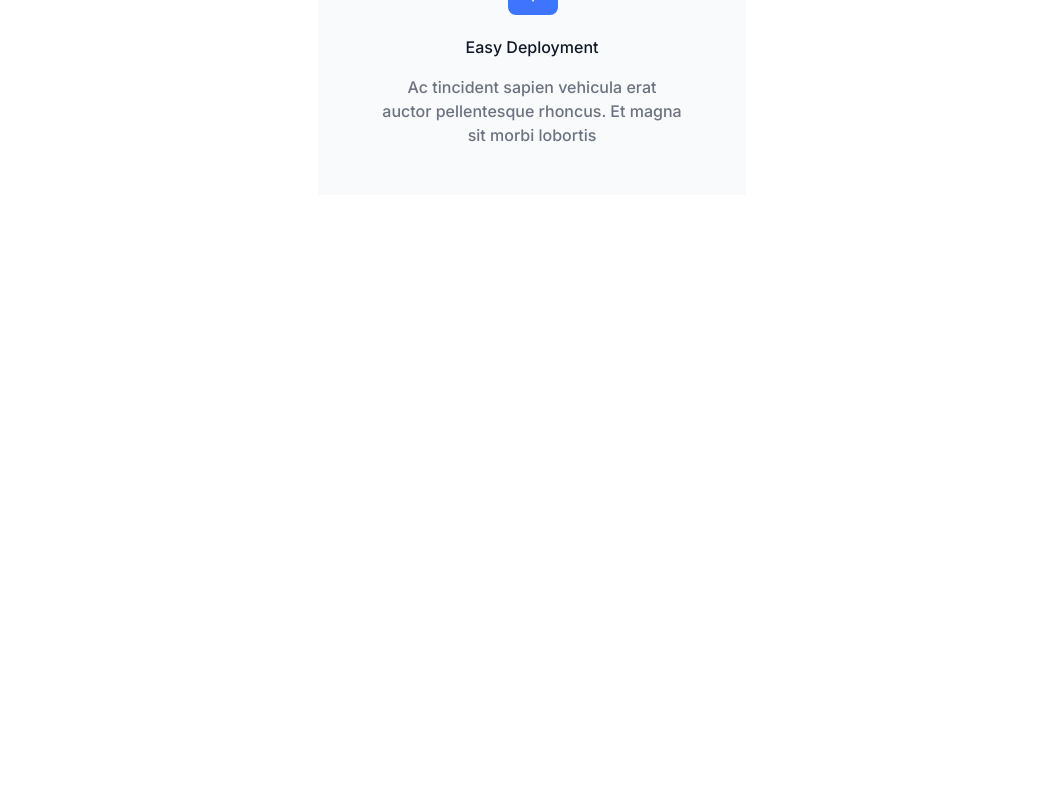
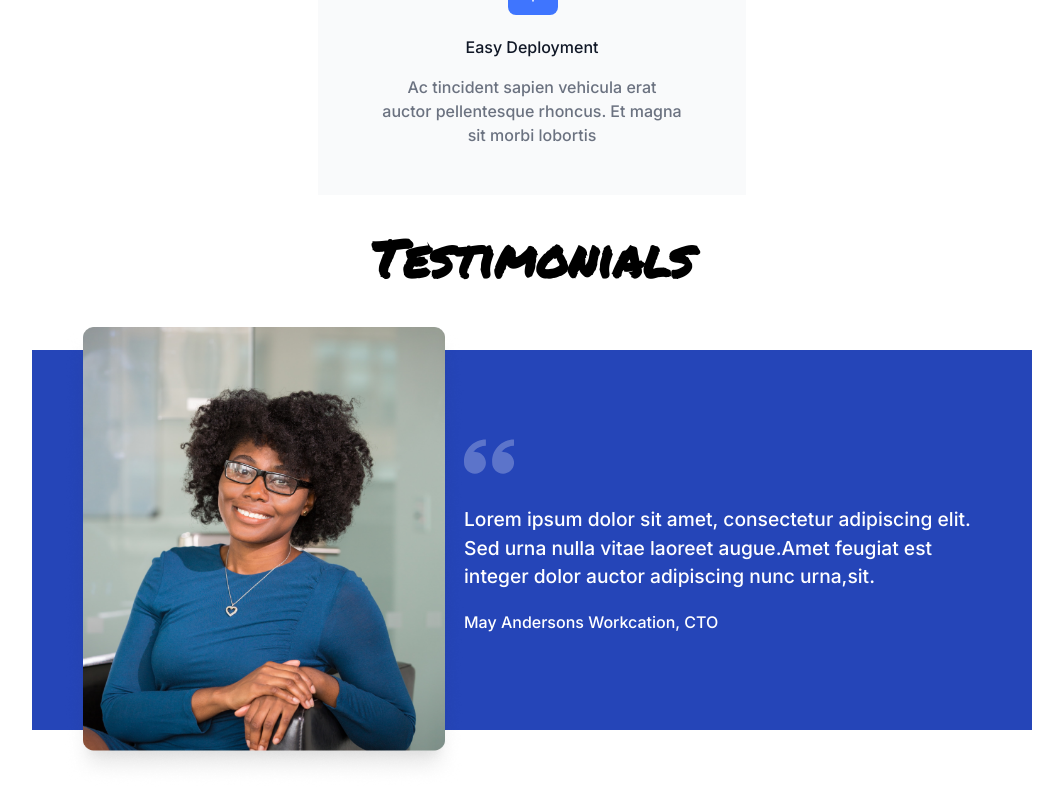
Before and after one commit to hennasingh/component-library, a React (Vite) app: page / in a window 1280 px wide. Shown: the part 1228-2021 px from the top of the page, without its empty margins (108-1171 px from the left). Before the commit the page ends 1455 px from the top, so only its background shows below. Built offline with nearby package versions, Linux system fonts and the light colour scheme.

Commit message:
added testimonial compound component and related styles

```diff
--- a/src/App.css
+++ b/src/App.css
@@ -235,3 +235,43 @@ button.button-pink {
 .card-body:hover{
   box-shadow: 2px 2px 4px 1px #6B7280;
 }
+
+/**
+* Testimonial
+*/
+
+.section-testimonials {
+  margin-top: 4em;
+}
+
+.testimonial-div {
+  display: flex;
+  background-color: #2545B8 ;
+  align-items: center;
+  max-width: 1000px;
+  height: 380px;
+  margin:0 auto;
+
+}
+
+.testimonial-div img{
+  width: 400px;
+  height: 460px;
+  margin-left: 2em;
+  margin-top:2.5em
+}
+
+.testimonial-body {
+  text-align: start;
+  color: #FFFFFF;
+  margin-right: 2em;
+}
+.testimonial-body svg {
+  width: 50px;
+  height: 50px;
+  opacity: 25%;
+}
+
+.p-testimonial-icon {
+  font-size: 1.2rem;
+}
--- a/src/App.jsx
+++ b/src/App.jsx
@@ -5,6 +5,9 @@ import BannerDescription from './components/Banner/BannerDescription'
 import Card from './components/Card/Card'
 import CardTitle from './components/Card/CardTitle'
 import CardDescription from './components/Card/CardDescription'
+import Testimonial from './components/Testimonial/Testimonial'
+import TestimonialBody from './components/Testimonial/TestimonialBody'
+import Image from './assets/images/testimonialIcon.png'
 import './App.css'
 
 function App() {
@@ -79,6 +82,20 @@ function App() {
           <CardTitle>Easy Deployment</CardTitle>
           <CardDescription>Ac tincident sapien vehicula erat auctor pellentesque rhoncus. Et magna sit morbi lobortis</CardDescription>
         </Card>
+      </section>
+      <h1>Testimonials</h1>
+      <section className='section-testimonials'>
+          <Testimonial>
+            <TestimonialBody icon={Image}>
+                <p className='p-testimonial-icon'>
+                  Lorem ipsum dolor sit amet, consectetur adipiscing elit. Sed urna nulla
+                vitae laoreet augue.Amet feugiat est integer dolor auctor adipiscing nunc urna,sit.
+                </p>
+                <p>
+                  May Andersons <span>Workcation, CTO</span>
+                </p>
+            </TestimonialBody>
+          </Testimonial>
 
       </section>
     </main>
--- /dev/null
+++ b/src/components/Testimonial/Testimonial.jsx
@@ -0,0 +1,5 @@
+import React from 'react'
+
+export default function Testimonial({children}) {
+    return children
+}
--- /dev/null
+++ b/src/components/Testimonial/TestimonialBody.jsx
@@ -0,0 +1,19 @@
+import React from 'react'
+import { ImQuotesLeft } from "react-icons/im";
+
+export default function TestimonialBody({icon, children}) {
+
+    return (
+        <div className="container">
+            <div className="testimonial-div">
+                <div className="icon">
+                    <img src={icon} alt='May Andersons wearing blue top' />
+                </div>
+                <div className="testimonial-body">
+                    <ImQuotesLeft />
+                    {children}
+                </div>
+            </div>
+        </div>
+    )
+}
```
Also changed, not shown: src/assets/images/testimonialIcon.png (added).
